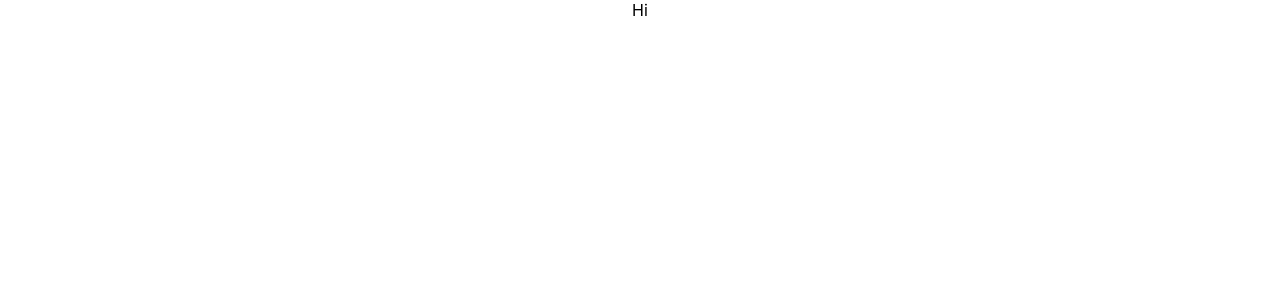
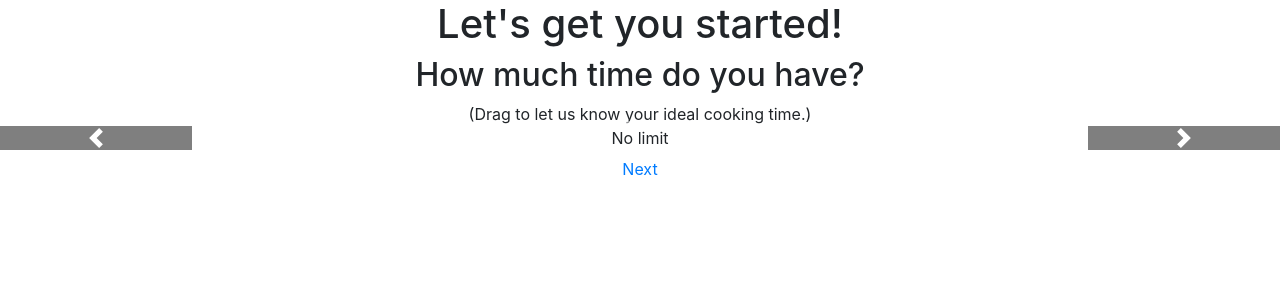
Before and after one commit to JesseBrault0709/MealsMadeEasy, a React (Create React App) app in the folder meal_planning/: page / in a window 1280 px wide. Shown: the top 300 px of the page. Built offline with nearby package versions, Linux system fonts and the light colour scheme.

Commit message:
very rough onboarding

```diff
--- a/meal_planning/src/App.js
+++ b/meal_planning/src/App.js
@@ -1,10 +1,12 @@
-import Welcome from "./screens/Welcome";
+import 'bootstrap/dist/css/bootstrap.css'
+
 import "./App.css";
+import { Onboarding } from './onboarding/Onboarding'
 
 function App() {
   return (
     <div className="App">
-      <Welcome />
+      <Onboarding />
     </div>
   );
 }
--- /dev/null
+++ b/meal_planning/src/inputs/CarouselInput.css
@@ -0,0 +1,4 @@
+.carousel-control-prev,
+.carousel-control-next {
+    background-color: black;
+}
--- /dev/null
+++ b/meal_planning/src/inputs/CarouselInput.jsx
@@ -0,0 +1,47 @@
+import './CarouselInput.css'
+import { Carousel } from "react-bootstrap"
+import { useState } from 'react'
+
+/**
+ * Props:
+ *  * options: string[]: the array of options to select from
+ *  * initialIndex: number, default = 0: the index of the first option to display
+ *  * onChange: (selectedIndex: number) => void, optional: a callback to be run when the input is changed
+ */
+export function CarouselInput(props) {
+
+    const [currentSelection, setCurrentSelection] = useState(props.initialIndex ?? 0) // start with first option
+
+    /**
+     * 'left' is increase, 'right' is decrease!
+     */
+    function onSlide(eventKey, direction) {
+
+        function setToNextSelection(nextSelection) {
+            setCurrentSelection(nextSelection)
+            if (props.onChange !== undefined && props.onChange !== null) {
+                props.onChange(nextSelection)
+            }
+        }
+
+        if (direction === "right") {
+            if (currentSelection === 0) { // if first item
+                setToNextSelection(props.options.length - 1) // set to last item
+            } else {
+                setToNextSelection(currentSelection - 1)
+            }
+        } else if (direction === "left") {
+            if (currentSelection === props.options.length - 1) { // if last item
+                setToNextSelection(0) // set to first item (0 index)
+            } else {
+                setToNextSelection(currentSelection + 1)
+            }
+        }
+    }
+
+    return <Carousel interval={null} onSlide={onSlide}>
+        {
+            props.options.map(option => <Carousel.Item key={option}>{option}</Carousel.Item>)
+        }
+    </Carousel>
+}
--- /dev/null
+++ b/meal_planning/src/onboarding/Onboarding.jsx
@@ -0,0 +1,93 @@
+import { CarouselInput } from "../inputs/CarouselInput";
+import { OrderedScreenCollection } from "../screens/OrderedScreenCollection";
+
+import { ToggleButtonGroup, ToggleButton } from "react-bootstrap";
+
+/**
+ * Props:
+ *  * prompt: string: the prompt displayed at the top of the screen.
+ *  * instruction: string: the instruction to the user what to do with the control(s)
+ *
+ * Children: the control(s) to render beneath the prompt/instructions
+ */
+function OnboardingScreen(props) {
+    return <>
+        <h1>Let's get you started!</h1>
+        <h2>{props.prompt}</h2>
+        <span>({props.instruction})</span>
+
+        <div>{props.children}</div>
+    </>
+}
+
+
+/**
+ * For now these are hard-coded but eventually we want to move these elsewhere.
+ */
+const timeOptions = ['No limit', '10 mins', '20 mins', '30 mins']
+const diets = ['Vegetarian', 'Vegan', 'No Preference']
+const mouths = [1, 2, 3, 4, 5, 6, 7, 8] // haha
+
+
+/**
+ * The collection of onboarding screens. Will eventually have a prop
+ * which is a callback which will take the selected values.
+ */
+export function Onboarding() {
+
+    // not using useState() since no rendering needs to be triggered when this changes
+    let currentTimeOptionIndex = 0
+
+    function onTimeOptionChange(selectedIndex) {
+        currentTimeOptionIndex = selectedIndex
+    }
+
+
+    let currentDietIndex = null
+
+    function onDietSelection(dietIndex) {
+        currentDietIndex = dietIndex
+    }
+
+
+    let currentMouthsIndex = 0
+
+    function onMouthsChange(selectedIndex) {
+        currentMouthsIndex = selectedIndex
+    }
+
+
+    function onLastNext() { // i.e., submit for the whole set
+        console.log(`currentTimeOptionIndex: ${currentTimeOptionIndex}, currentDietIndex: ${currentDietIndex}, currentMouthsIndex: ${currentMouthsIndex}`)
+    }
+
+
+    return <OrderedScreenCollection onLastNext={onLastNext}>
+
+        <OnboardingScreen
+            prompt="How much time do you have?"
+            instruction="Drag to let us know your ideal cooking time."
+        >
+            <CarouselInput options={timeOptions} onChange={onTimeOptionChange} initialIndex={currentTimeOptionIndex}/>
+        </OnboardingScreen>
+
+        <OnboardingScreen
+            prompt="What diet do you follow?"
+            instruction="Tap on your preference."
+        >
+
+            <ToggleButtonGroup type="radio" name="diet" onChange={onDietSelection} vertical>
+                {diets.map((diet, index) => <ToggleButton key={diet} value={index}>{diet}</ToggleButton>)}
+            </ToggleButtonGroup>
+
+        </OnboardingScreen>
+
+        <OnboardingScreen
+            prompt="How many mouths to feed?"
+            instruction="Drag to select how many people you're cooking for."
+        >
+            <CarouselInput options={mouths} onChange={onMouthsChange} initialIndex={currentMouthsIndex} />
+        </OnboardingScreen>
+
+    </OrderedScreenCollection>
+}
--- /dev/null
+++ b/meal_planning/src/screens/OrderedScreenCollection.jsx
@@ -0,0 +1,108 @@
+import { useState } from 'react'
+import { Button } from 'react-bootstrap'
+
+/**
+ * Props:
+ *  * onPrevious: function: an action for when the button is clicked.
+ */
+function PreviousButton(props) {
+    return <Button variant="link" onClick={props.onPrevious}>Previous</Button>
+}
+
+/**
+ * Props:
+ *  * onNext: function: an action for when the button is clicked.
+ */
+function NextButton(props) {
+    return <Button variant="link" onClick={props.onNext}>Next</Button>
+}
+
+
+/**
+ * Props:
+ *  * onPrevious: function: an action to be done when the previous button is clicked.
+ *  * onNext: function: an action to be done when the next button is clicked.
+ *
+ * Children: the screen to be wrapped.
+ */
+function OrderedScreen(props) {
+
+    const { onPrevious, onNext } = props
+
+    /**
+     * Only show the button if we have an action to run when they are clicked.
+     */
+    if (
+        onPrevious !== undefined && onPrevious !== null &&
+        onNext !== undefined && onNext !== null
+    ) {
+        return <>
+            {props.children}
+            <PreviousButton onPrevious={onPrevious} />
+            <NextButton onNext={onNext} />
+        </>
+    } else if (onPrevious !== undefined && onPrevious !== null) {
+        return <>
+            {props.children}
+            <PreviousButton onPrevious={onPrevious} />
+        </>
+    } else {
+        return <>
+            {props.children}
+            <NextButton onNext={onNext} />
+        </>
+    }
+}
+
+
+
+/**
+ * Props:
+ *  * onLastNext: () => void, optional: a callback for the next button on the last screen
+ *
+ * Children: the screens from which to choose one to render
+ */
+export function OrderedScreenCollection(props) {
+
+    const [currentScreenIndex, setCurrentScreenIndex] = useState(0)
+
+    function onPrevious() {
+        const targetScreenIndex = currentScreenIndex - 1
+        if (targetScreenIndex <= 0) {
+            setCurrentScreenIndex(0)
+        } else {
+            setCurrentScreenIndex(targetScreenIndex)
+        }
+    }
+
+    function onNext() {
+        const targetScreen = currentScreenIndex + 1
+        if (targetScreen > props.children.length) {
+            setCurrentScreenIndex(props.children.length)
+        } else {
+            setCurrentScreenIndex(targetScreen)
+        }
+    }
+
+    if (currentScreenIndex === 0) { // i.e., the first screen
+        return <OrderedScreen onNext={onNext}>
+            {props.children[currentScreenIndex]}
+        </OrderedScreen>
+    } else if (currentScreenIndex === props.children.length - 1) { // i.e., the last screen
+
+        if (props.onLastNext !== undefined && props.onLastNext !== null) { // if we have a callback for the last screen's next button, show it
+            return <OrderedScreen onPrevious={onPrevious} onNext={props.onLastNext}>
+                {props.children[currentScreenIndex]}
+            </OrderedScreen>
+        } else {
+            return <OrderedScreen onPrevious={onPrevious}>
+                {props.children[currentScreenIndex]}
+            </OrderedScreen>
+        }
+
+    } else {
+        return <OrderedScreen onPrevious={onPrevious} onNext={onNext}>
+            {props.children[currentScreenIndex]}
+        </OrderedScreen>
+    }
+}
--- a/meal_planning/src/screens/Welcome.js
+++ b/meal_planning/src/screens/Welcome.js
@@ -1,5 +1,4 @@
 import React from "react";
-import axios from "axios";
 
 export default function Welcome() {
   return <div>Hi</div>;
```
